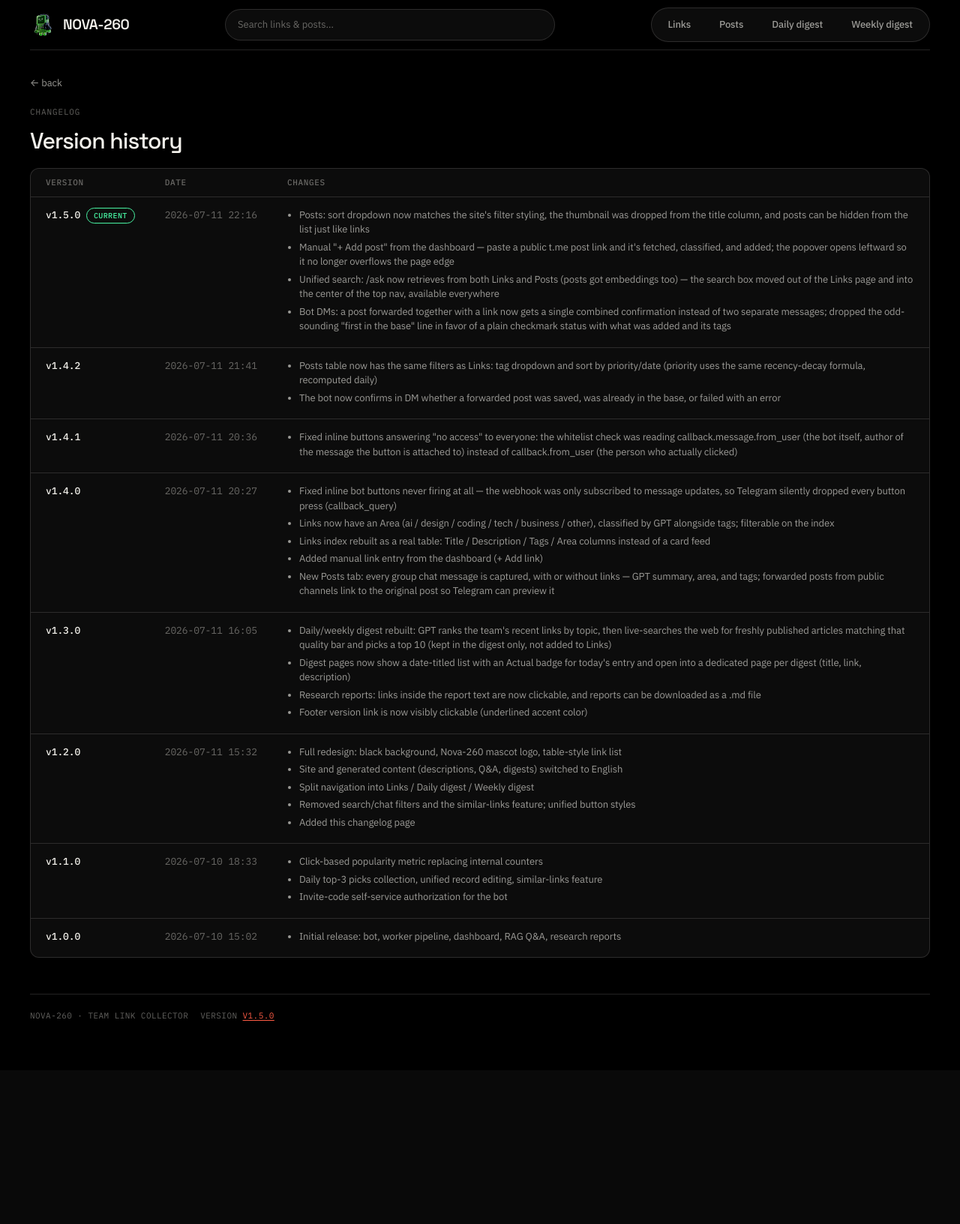
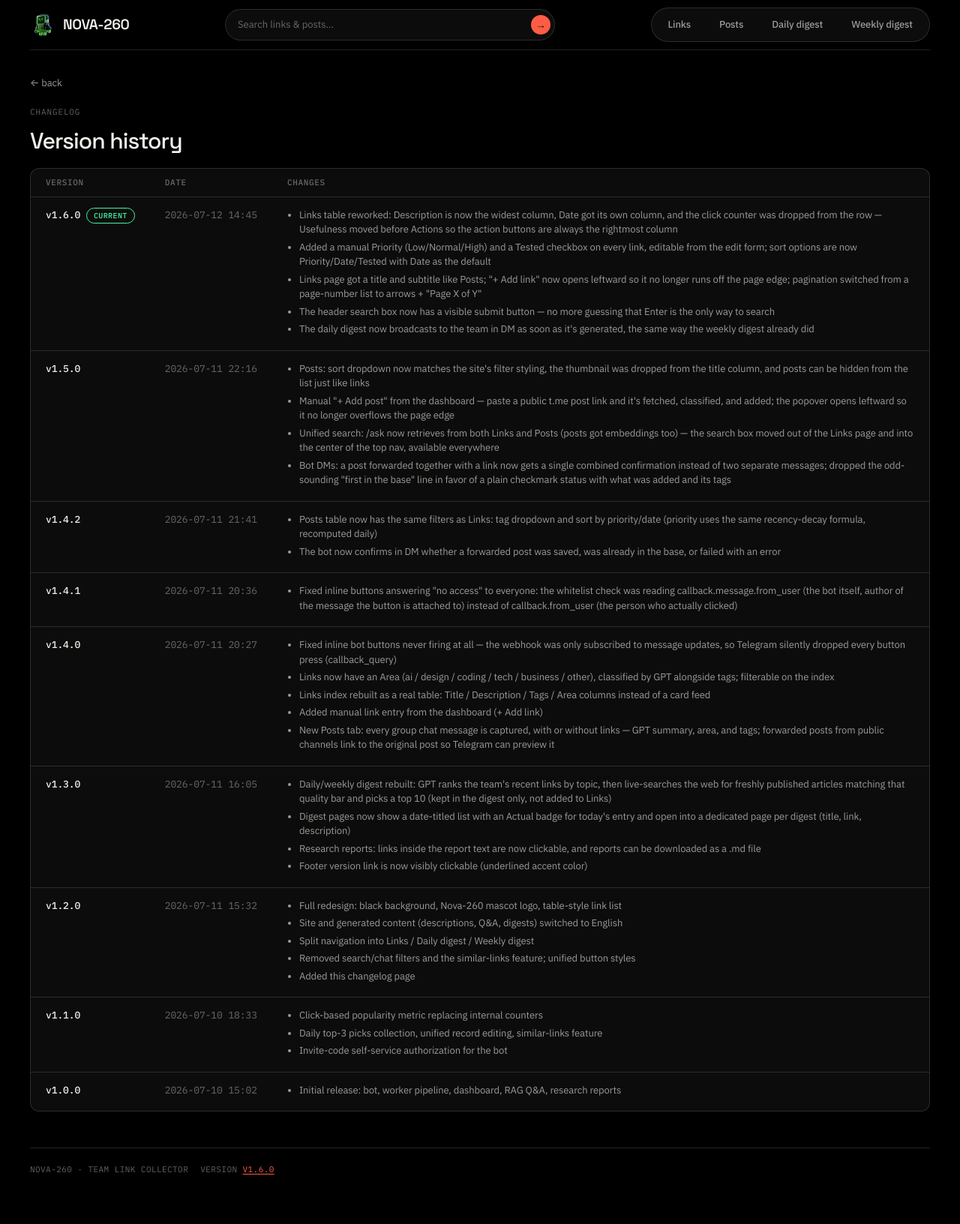
Before and after one commit to bots-n-bones/links-tgbot, a FastAPI app: page /changelog in a window 1280 px wide. Shown: the whole page at 75% size. Before the commit the page ends 1361 px from the top, so only its background shows below. Run offline with FastAPI, Linux system fonts and the light colour scheme; parts of the project's set-up code (start-up, migrations or seed data) failed here and were passed over; some libraries are stand-ins or nearby versions.

Commit message:
Links: manual priority/tested, table rework, arrow pagination; daily digest broadcast
Links table: Description is now the widest column, Date got its own
column, click count dropped from the row, Usefulness moved before
Actions so action buttons stay rightmost. Added a manual Priority
(Low/Normal/High) and a Tested checkbox per link, editable from the
edit form. Sort is now Priority/Date/Tested with Date as the default
(was the auto-computed priority_score, kept separately for digest
ranking). Added a page title/subtitle, "+ Add link" opens leftward,
pagination is arrows + "Page X of Y" instead of a page-number list.

Header search now has a visible submit button instead of relying on
an undiscoverable Enter-to-search.

Daily digest now broadcasts to the team in DM right after generation,
matching what the weekly digest already did.

Co-Authored-By: Claude Sonnet 5 <noreply@anthropic.com>

```diff
--- a/api/changelog.py
+++ b/api/changelog.py
@@ -10,12 +10,33 @@ class ChangelogEntry:
     summary: list[str]
 
 
-CURRENT_VERSION = "1.5.0"
+CURRENT_VERSION = "1.6.0"
 
 # date: "YYYY-MM-DD HH:MM" — несколько релизов за день не редкость, время
 # нужно, чтобы порядок и дата были действительно проверяемы (см. git log),
 # а не проставлены на глаз задним числом.
 CHANGELOG: list[ChangelogEntry] = [
+    ChangelogEntry(
+        version="1.6.0",
+        date="2026-07-12 14:45",
+        summary=[
+            "Links table reworked: Description is now the widest column, "
+            "Date got its own column, and the click counter was dropped from "
+            "the row — Usefulness moved before Actions so the action buttons "
+            "are always the rightmost column",
+            "Added a manual Priority (Low/Normal/High) and a Tested checkbox "
+            "on every link, editable from the edit form; sort options are "
+            "now Priority/Date/Tested with Date as the default",
+            "Links page got a title and subtitle like Posts; \"+ Add link\" "
+            "now opens leftward so it no longer runs off the page edge; "
+            "pagination switched from a page-number list to arrows + \"Page "
+            "X of Y\"",
+            "The header search box now has a visible submit button — no "
+            "more guessing that Enter is the only way to search",
+            "The daily digest now broadcasts to the team in DM as soon as "
+            "it's generated, the same way the weekly digest already did",
+        ],
+    ),
     ChangelogEntry(
         version="1.5.0",
         date="2026-07-11 22:16",
--- a/api/main.py
+++ b/api/main.py
@@ -51,7 +51,7 @@ async def index(
     request: Request,
     tag: str | None = None,
     area: str | None = None,
-    sort: str = "priority",
+    sort: str = "date",
     page: int = 1,
 ):
     sessionmaker = get_sessionmaker()
@@ -82,7 +82,7 @@ async def partial_links(
     request: Request,
     tag: str | None = None,
     area: str | None = None,
-    sort: str = "priority",
+    sort: str = "date",
     page: int = 1,
 ):
     sessionmaker = get_sessionmaker()
@@ -134,7 +134,7 @@ async def add_link_manual(request: Request, url: str = Form(...)):
 
     sessionmaker = get_sessionmaker()
     async with sessionmaker() as session:
-        result = await query_links(session, sort="priority", page=1)
+        result = await query_links(session, sort="date", page=1)
         posts_by_link = await get_posts_by_link_ids(session, [link.id for link in result.items])
 
     list_response = templates.TemplateResponse(
@@ -148,7 +148,7 @@ async def add_link_manual(request: Request, url: str = Form(...)):
             "page_size": result.page_size,
             "tag": None,
             "area": None,
-            "sort": "priority",
+            "sort": "date",
         },
     )
     status_html = (
--- a/api/routes/links.py
+++ b/api/routes/links.py
@@ -14,7 +14,7 @@ from sqlalchemy import func, or_, select
 from sqlalchemy.ext.asyncio import AsyncSession
 
 from api.templates_env import templates
-from db.models import Collection, Link, LinkSource, LinkTag, Tag
+from db.models import Collection, Link, LinkSource, LinkTag, ManualPriority, Tag
 from db.session import get_sessionmaker
 from shared.tag_normalizer import normalize_tags
 from worker.llm import normalize_area
@@ -23,8 +23,9 @@ router = APIRouter(prefix="/api/links", tags=["links"])
 
 PAGE_SIZE = 20
 SORT_COLUMNS = {
-    "priority": Link.priority_score.desc(),
+    "priority": Link.manual_priority.desc(),
     "date": Link.created_at.desc(),
+    "tested": Link.is_tested.desc(),
     "count": Link.source_count.desc(),
     "clicks": Link.click_count.desc(),
 }
@@ -54,7 +55,7 @@ async def query_links(
     chat: str | None = None,
     q: str | None = None,
     source_type: str | None = None,
-    sort: str = "priority",
+    sort: str = "date",
     page: int = 1,
     page_size: int = PAGE_SIZE,
 ) -> LinkListResult:
@@ -82,7 +83,7 @@ async def query_links(
             or_(Link.title.ilike(like), Link.description.ilike(like), Link.url.ilike(like))
         )
 
-    order = SORT_COLUMNS.get(sort, SORT_COLUMNS["priority"])
+    order = SORT_COLUMNS.get(sort, SORT_COLUMNS["date"])
     base_stmt = select(Link).where(*conditions)
 
     total = (
@@ -156,6 +157,8 @@ class LinkOut(BaseModel):
     source_count: int
     unique_senders: int
     priority_score: float
+    manual_priority: str
+    is_tested: bool
     click_count: int
     is_hidden: bool
     tags: list[str]
@@ -177,6 +180,8 @@ class LinkOut(BaseModel):
             source_count=link.source_count,
             unique_senders=link.unique_senders,
             priority_score=link.priority_score,
+            manual_priority=link.manual_priority.value,
+            is_tested=link.is_tested,
             click_count=link.click_count,
             is_hidden=link.is_hidden,
             tags=[t.name for t in link.tags],
@@ -189,7 +194,7 @@ async def list_links_api(
     tag: str | None = None,
     chat: str | None = None,
     q: str | None = None,
-    sort: str = "priority",
+    sort: str = "date",
     page: int = 1,
 ):
     sessionmaker = get_sessionmaker()
@@ -231,12 +236,15 @@ async def update_link(
     description: str = Form(""),
     tags: str = Form(""),
     area: str = Form(""),
+    priority: str = Form(""),
+    tested: bool = Form(False),
     view: str = Form("card"),
 ):
-    """Общая функция редактирования записи: заголовок, описание, теги, area —
-    заменяет старый узкоспециализированный PATCH .../tags. view=card|detail
-    определяет, какой HTML-фрагмент вернуть (карточка в списке или блок на
-    странице ссылки) — сам PATCH и модель данных при этом общие."""
+    """Общая функция редактирования записи: заголовок, описание, теги, area,
+    ручной приоритет, отметка "оттестировано" — заменяет старый
+    узкоспециализированный PATCH .../tags. view=card|detail определяет, какой
+    HTML-фрагмент вернуть (карточка в списке или блок на странице ссылки) —
+    сам PATCH и модель данных при этом общие."""
     sessionmaker = get_sessionmaker()
     async with sessionmaker() as session:
         link = await session.get(Link, link_id)
@@ -247,6 +255,9 @@ async def update_link(
         link.description = description.strip() or None
         if area:
             link.area = normalize_area(area)
+        if priority in (p.value for p in ManualPriority):
+            link.manual_priority = ManualPriority(priority)
+        link.is_tested = tested
 
         parsed = [t.strip() for t in tags.split(",") if t.strip()]
         normalized = normalize_tags(parsed)
--- a/api/templates/base.html
+++ b/api/templates/base.html
@@ -156,13 +156,32 @@
       background: var(--bg-elevated);
       border: 1px solid var(--border);
       color: var(--text);
-      padding: 10px 16px;
+      padding: 10px 40px 10px 16px;
       border-radius: var(--radius-pill);
       font: inherit;
       font-size: 13px;
     }
     .header-search input[type="text"]:focus { outline: none; border-color: var(--border-strong); }
     .header-search input[type="text"]::placeholder { color: var(--text-faint); }
+    .header-search-submit {
+      position: absolute;
+      top: 50%;
+      right: 6px;
+      transform: translateY(-50%);
+      width: 26px;
+      height: 26px;
+      border-radius: 50%;
+      border: none;
+      background: var(--accent);
+      color: var(--ink);
+      font-size: 14px;
+      line-height: 1;
+      cursor: pointer;
+      display: flex;
+      align-items: center;
+      justify-content: center;
+    }
+    .header-search-submit:hover { background: var(--accent-active); }
     .header-search .htmx-indicator { position: absolute; top: calc(100% + 4px); left: 16px; }
     .header-search-results {
       position: absolute;
@@ -299,7 +318,7 @@
     .data-table td { padding: 14px 16px; border-bottom: 1px solid var(--border); vertical-align: top; font-size: 13px; }
     .data-table tr:last-child td { border-bottom: none; }
     .data-table tr:hover td { background: var(--ghost); }
-    .data-table .col-title { min-width: 220px; }
+    .data-table .col-title { width: 18%; min-width: 180px; }
     .data-table .col-title a {
       font-family: var(--font-display);
       font-weight: 500;
@@ -309,10 +328,14 @@
       text-underline-offset: 3px;
     }
     .data-table .col-title a:hover { color: var(--accent); text-decoration-color: var(--accent); }
-    .data-table .col-desc { color: var(--text-muted); max-width: 340px; }
-    .data-table .col-tags, .data-table .col-area, .data-table .col-post, .data-table .col-usefulness { white-space: nowrap; }
+    .data-table .col-desc { color: var(--text-muted); width: 100%; }
+    .data-table .col-tags, .data-table .col-area, .data-table .col-priority,
+    .data-table .col-tested, .data-table .col-date, .data-table .col-post,
+    .data-table .col-usefulness { white-space: nowrap; }
     .data-table .col-actions { white-space: nowrap; text-align: right; }
     .data-table .tags { margin: 0; }
+    .data-table .tested-yes { color: var(--green); }
+    .data-table .tested-no { color: var(--text-faint); }
     .post-thumb { width: 56px; height: 56px; object-fit: cover; border-radius: 8px; margin-bottom: 8px; display: block; }
 
     /* --- Usefulness score badge + hover tooltip --- */
@@ -406,9 +429,11 @@
     .edit-form input:focus, .edit-form textarea:focus, .edit-form select:focus { outline: none; border-color: var(--border-strong); }
     .edit-form-actions { display: flex; gap: 8px; margin-top: 4px; }
 
-    .pagination { display: flex; gap: 4px; justify-content: center; margin-top: 16px; }
-    .pagination a { text-decoration: none; color: var(--text-muted); font-family: var(--font-mono); font-size: 12px; padding: 6px 10px; border-radius: var(--radius-sm); }
+    .pagination { display: flex; gap: 12px; align-items: center; justify-content: center; margin-top: 16px; }
+    .pagination a, .pagination-disabled { text-decoration: none; color: var(--text-muted); font-family: var(--font-mono); font-size: 13px; padding: 6px 10px; border-radius: var(--radius-sm); }
     .pagination a:hover { color: var(--text); background: var(--ghost); }
+    .pagination-disabled { color: var(--text-faint); }
+    .pagination-current { font-family: var(--font-mono); font-size: 12px; color: var(--text-faint); }
 
     .htmx-indicator { opacity: 0; transition: opacity 150ms ease-in; font-family: var(--font-mono); font-size: 11px; color: var(--text-faint); align-self: center; }
     .htmx-request .htmx-indicator, .htmx-request.htmx-indicator { opacity: 1; }
@@ -450,6 +475,7 @@
         <input type="text" name="question" placeholder="Search links &amp; posts…"
                hx-post="/ask" hx-trigger="keyup[key=='Enter']" hx-target="#header-search-results"
                hx-swap="innerHTML" hx-indicator="#header-search-loading">
+        <button type="submit" class="header-search-submit" aria-label="Search">→</button>
       </form>
       <span id="header-search-loading" class="htmx-indicator">Searching…</span>
       <div id="header-search-results" class="header-search-results"></div>
--- a/worker/tasks.py
+++ b/worker/tasks.py
@@ -570,11 +570,7 @@ def add_research_links(research_report_id: int) -> list[int]:
     return run_task(_add_research_links_async(research_report_id))
 
 
-async def _generate_weekly_digest_and_broadcast_async() -> None:
-    collection = await generate_weekly_digest()
-    if collection is None:
-        return
-
+async def _broadcast_digest(collection: Collection) -> None:
     settings = get_settings()
     if not settings.bot_token:
         return
@@ -587,6 +583,20 @@ async def _generate_weekly_digest_and_broadcast_async() -> None:
         await bot.session.close()
 
 
+async def _generate_weekly_digest_and_broadcast_async() -> None:
+    collection = await generate_weekly_digest()
+    if collection is None:
+        return
+    await _broadcast_digest(collection)
+
+
+async def _generate_daily_digest_and_broadcast_async() -> None:
+    collection = await generate_daily_digest()
+    if collection is None:
+        return
+    await _broadcast_digest(collection)
+
+
 @app.task(name="worker.tasks.generate_weekly_digest_task")
 def generate_weekly_digest_task() -> None:
     run_task(_generate_weekly_digest_and_broadcast_async())
@@ -594,7 +604,7 @@ def generate_weekly_digest_task() -> None:
 
 @app.task(name="worker.tasks.generate_daily_digest_task")
 def generate_daily_digest_task() -> None:
-    run_task(generate_daily_digest())
+    run_task(_generate_daily_digest_and_broadcast_async())
 
 
 @app.task(name="worker.tasks.process_post")
```
Also changed, not shown: api/templates/_link_card.html (+14 -9 lines), api/templates/_link_card_edit.html (+13 -1 lines), api/templates/_links_list.html (+17 -6 lines), api/templates/_posts_list.html (+11 -3 lines), api/templates/index.html (+7 -3 lines), db/migrations/versions/a3b4c5d6e7f8_add_link_manual_priority_and_tested.py (added, +42 -0 lines), db/models.py (+16 -0 lines), tests/api/test_index_page.py (added, +67 -0 lines), tests/api/test_links.py (+45 -5 lines), tests/worker/test_tasks.py (+66 -0 lines).
